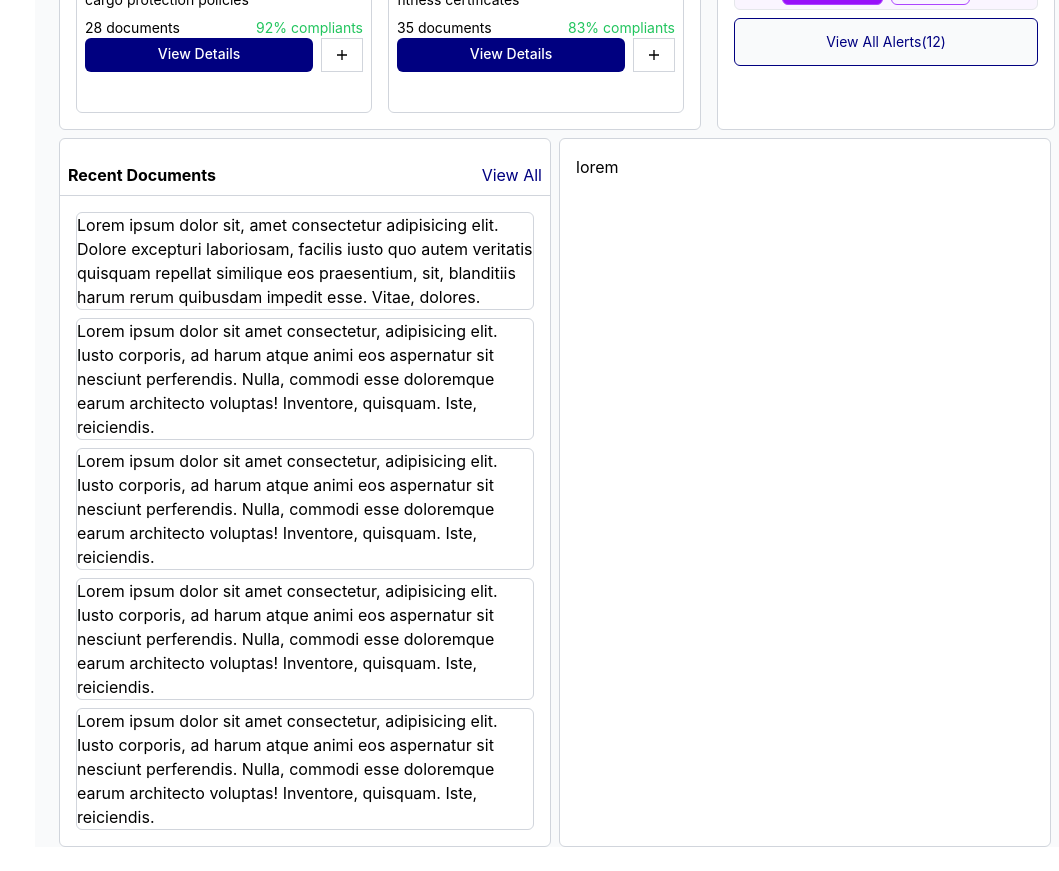
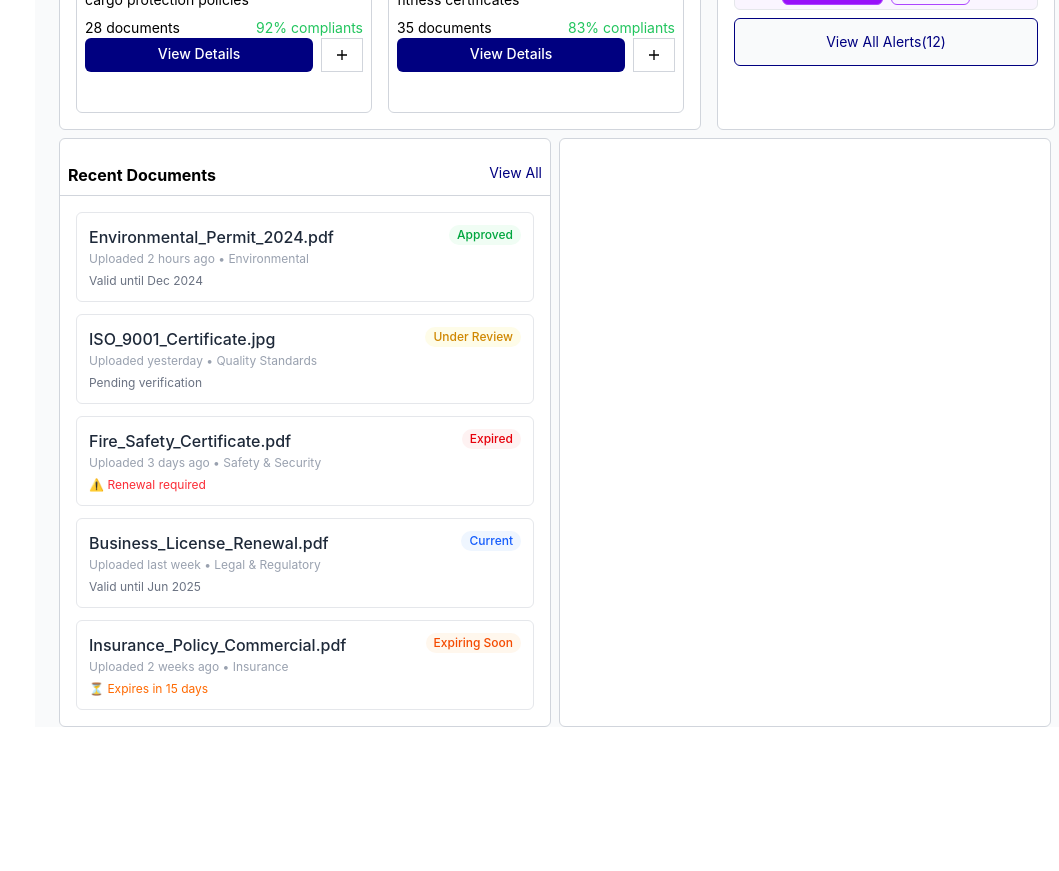
Before and after one commit to rinku-salunke/osl-using-react, a React (Vite) app: page /compliance in a window 1280 px wide. Shown: the part 1080-1951 px from the top of the page, without its empty margins (221-1280 px from the left). After the commit the page ends 1831 px from the top, so only its background shows below. Built offline with nearby package versions, Linux system fonts and the light colour scheme.

Commit message:
1st commit

```diff
--- a/src/Logistics_Data/Management/Compliance.jsx
+++ b/src/Logistics_Data/Management/Compliance.jsx
@@ -383,29 +383,79 @@ function Compliance() {
         <div className="flex gap-2 px-4 mt-2 h-auto">
           {/* Left column */}
           <div className="bg-white border border-gray-300 p-4 rounded-md flex-1 ms-4">
+            {/* Header */}
+            <div className="flex justify-between border-b border-gray-300 px-2 -mx-4 py-2">
+              <span className="font-bold">Recent Documents</span>
+              <span className="text-dark-navy-blue cursor-pointer hover:underline text-sm">View All</span>
+            </div>
 
-         <div class="flex justify-between border-b border-gray-300 px-2 -mx-4 py-2">
-          <span class="font-bold">Recent Documents</span>
-          <span class="text-dark-navy-blue">View All</span>
-         </div>
+            {/* Document List */}
+            <div className="flex flex-col gap-3 mt-4">
+              {/* 1. Environmental Permit */}
+              <div className="border border-gray-200 rounded-md bg-white p-3 hover:shadow-sm transition-shadow">
+                <div className="flex justify-between items-start">
+                  <div>
+                    <span className="font-medium text-gray-800">Environmental_Permit_2024.pdf</span>
+                    <p className="text-xs text-gray-400 mt-0.5">Uploaded 2 hours ago • Environmental</p>
+                  </div>
+                  <span className="text-xs font-medium text-green-600 bg-green-50 px-2 py-0.5 rounded-full">Approved</span>
+                </div>
+                <p className="text-xs text-gray-500 mt-1.5">Valid until Dec 2024</p>
+              </div>
 
+              {/* 2. ISO Certificate */}
+              <div className="border border-gray-200 rounded-md bg-white p-3 hover:shadow-sm transition-shadow">
+                <div className="flex justify-between items-start">
+                  <div>
+                    <span className="font-medium text-gray-800">ISO_9001_Certificate.jpg</span>
+                    <p className="text-xs text-gray-400 mt-0.5">Uploaded yesterday • Quality Standards</p>
+                  </div>
+                  <span className="text-xs font-medium text-yellow-600 bg-yellow-50 px-2 py-0.5 rounded-full">Under Review</span>
+                </div>
+                <p className="text-xs text-gray-500 mt-1.5">Pending verification</p>
+              </div>
 
-         <div class="flex flex-col gap-2 mt-4">
-          <div class="border border-gray-300 rounded-md bg-white">Lorem ipsum dolor sit, amet consectetur adipisicing elit. Dolore excepturi laboriosam, facilis iusto quo autem veritatis quisquam repellat similique eos praesentium, sit, blanditiis harum rerum quibusdam impedit esse. Vitae, dolores.</div>
-          <div class="border border-gray-300 rounded-md bg-white">Lorem ipsum dolor sit amet consectetur, adipisicing elit. Iusto corporis, ad harum atque animi eos aspernatur sit nesciunt perferendis. Nulla, commodi esse doloremque earum architecto voluptas! Inventore, quisquam. Iste, reiciendis.</div>
-          <div class="border border-gray-300 rounded-md bg-white">Lorem ipsum dolor sit amet consectetur, adipisicing elit. Iusto corporis, ad harum atque animi eos aspernatur sit nesciunt perferendis. Nulla, commodi esse doloremque earum architecto voluptas! Inventore, quisquam. Iste, reiciendis.</div>
-          <div class="border border-gray-300 rounded-md bg-white">Lorem ipsum dolor sit amet consectetur, adipisicing elit. Iusto corporis, ad harum atque animi eos aspernatur sit nesciunt perferendis. Nulla, commodi esse doloremque earum architecto voluptas! Inventore, quisquam. Iste, reiciendis.</div>
-          <div class="border border-gray-300 rounded-md bg-white">Lorem ipsum dolor sit amet consectetur, adipisicing elit. Iusto corporis, ad harum atque animi eos aspernatur sit nesciunt perferendis. Nulla, commodi esse doloremque earum architecto voluptas! Inventore, quisquam. Iste, reiciendis.</div>
-         </div>
+              {/* 3. Fire Safety Certificate */}
+              <div className="border border-gray-200 rounded-md bg-white p-3 hover:shadow-sm transition-shadow">
+                <div className="flex justify-between items-start">
+                  <div>
+                    <span className="font-medium text-gray-800">Fire_Safety_Certificate.pdf</span>
+                    <p className="text-xs text-gray-400 mt-0.5">Uploaded 3 days ago • Safety & Security</p>
+                  </div>
+                  <span className="text-xs font-medium text-red-600 bg-red-50 px-2 py-0.5 rounded-full">Expired</span>
+                </div>
+                <p className="text-xs text-red-500 mt-1.5">⚠️ Renewal required</p>
+              </div>
 
+              {/* 4. Business License */}
+              <div className="border border-gray-200 rounded-md bg-white p-3 hover:shadow-sm transition-shadow">
+                <div className="flex justify-between items-start">
+                  <div>
+                    <span className="font-medium text-gray-800">Business_License_Renewal.pdf</span>
+                    <p className="text-xs text-gray-400 mt-0.5">Uploaded last week • Legal & Regulatory</p>
+                  </div>
+                  <span className="text-xs font-medium text-blue-600 bg-blue-50 px-2 py-0.5 rounded-full">Current</span>
+                </div>
+                <p className="text-xs text-gray-500 mt-1.5">Valid until Jun 2025</p>
+              </div>
 
-
-
+              {/* 5. Insurance Policy */}
+              <div className="border border-gray-200 rounded-md bg-white p-3 hover:shadow-sm transition-shadow">
+                <div className="flex justify-between items-start">
+                  <div>
+                    <span className="font-medium text-gray-800">Insurance_Policy_Commercial.pdf</span>
+                    <p className="text-xs text-gray-400 mt-0.5">Uploaded 2 weeks ago • Insurance</p>
+                  </div>
+                  <span className="text-xs font-medium text-orange-600 bg-orange-50 px-2 py-0.5 rounded-full">Expiring Soon</span>
+                </div>
+                <p className="text-xs text-orange-500 mt-1.5">⏳ Expires in 15 days</p>
+              </div>
+            </div>
           </div>
 
           {/**Right Column */}
           <div className="bg-white border border-gray-300 p-4 rounded-md flex-1">
-            lorem
+
           </div>
 
         </div>
```
